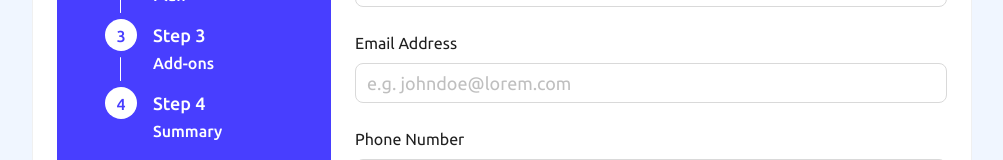
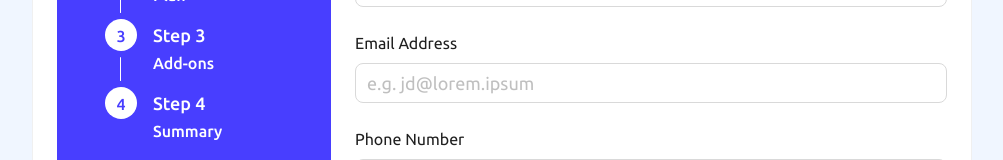
Before and after one commit to sizieks/multi-step-form, a Vue app: page / in a window 1280 px wide. Shown: the part 290-450 px from the top of the page, without its empty margins (138-1141 px from the left). Built offline with nearby package versions, Linux system fonts and the light colour scheme.

Commit message:
refactor: change the placeholder for email

```diff
--- a/src/components/MultiStepFormInfo.vue
+++ b/src/components/MultiStepFormInfo.vue
@@ -29,7 +29,7 @@
               allowClear
               size="large"
               v-model:value="form.email"
-              placeholder="e.g. johndoe@lorem.com"
+              placeholder="e.g. jd@lorem.ipsum"
             />
           </a-form-item>
           <a-form-item label="Phone Number" name="phone">
```
